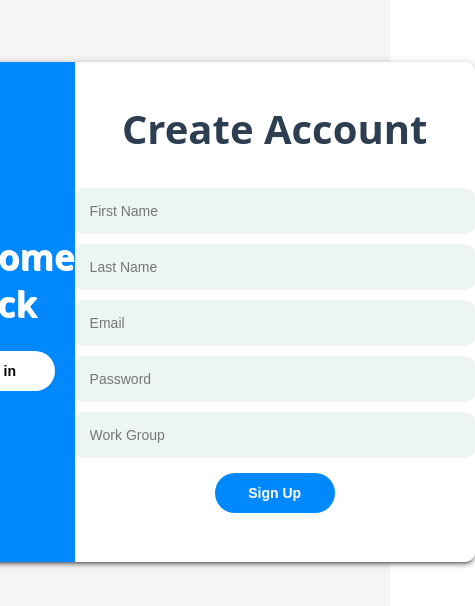
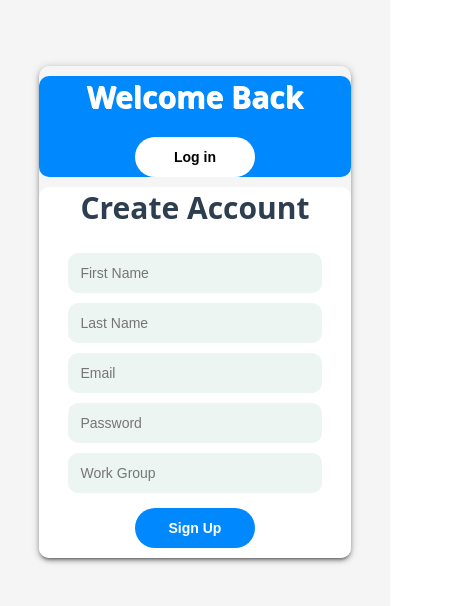
Before and after one commit to Max-cmd-dot/Client, a React (Create React App) app in the folder Website/client/: page /signup in a window 390 px wide. Shown: the part 110-716 px from the top of the page, 475 px wide, since content can reach past the window. Built offline with nearby package versions, Linux system fonts and the light colour scheme; no server answers.

Commit message:
adjust the signup css for mobile usage

```diff
--- a/Website/client/src/components/Login/styles.module.css
+++ b/Website/client/src/components/Login/styles.module.css
@@ -88,7 +88,7 @@
   display: flex;
   flex-direction: column;
   align-items: center;
-  justify-content: flex-start; /* Adjust alignment to the top */
+  justify-content: center; /* Adjust alignment to the center */
   background-color: #0088ff;
   border-top-right-radius: 10px;
   border-bottom-right-radius: 10px;
--- a/Website/client/src/components/Singup/styles.module.css
+++ b/Website/client/src/components/Singup/styles.module.css
@@ -97,12 +97,36 @@
   margin: 10px;
 }
 
-.white_btn:hover{
-	transition:0.2s;
-	background-color:#dbdfde;
+.white_btn:hover {
+  transition: 0.2s;
+  background-color: #dbdfde;
 }
 
 .green_btn:hover {
-	transition:0.3s;
-	background-color:#1f77c4;
+  transition: 0.3s;
+  background-color: #1f77c4;
 }
+@media (max-width: 768px) {
+  .signup_form_container {
+    flex-direction: column;
+    height: auto;
+    width: 80%;
+  }
+
+  .left,
+  .right {
+    margin-top: 10px;
+    border-radius: 10px;
+  }
+
+  .form_container h1,
+  .left h1 {
+    font-size: 30px;
+  }
+
+  .input {
+    margin: 5px 0;
+    padding: 12px; /* Adjust the padding for smaller screens */
+    width: 100%; /* Adjust the width for smaller screens */
+  }
+}
```
Also changed, not shown: 1 other file (tests, documents, lock files or other folders). Lines whose indentation alone changed are shown as unchanged.
